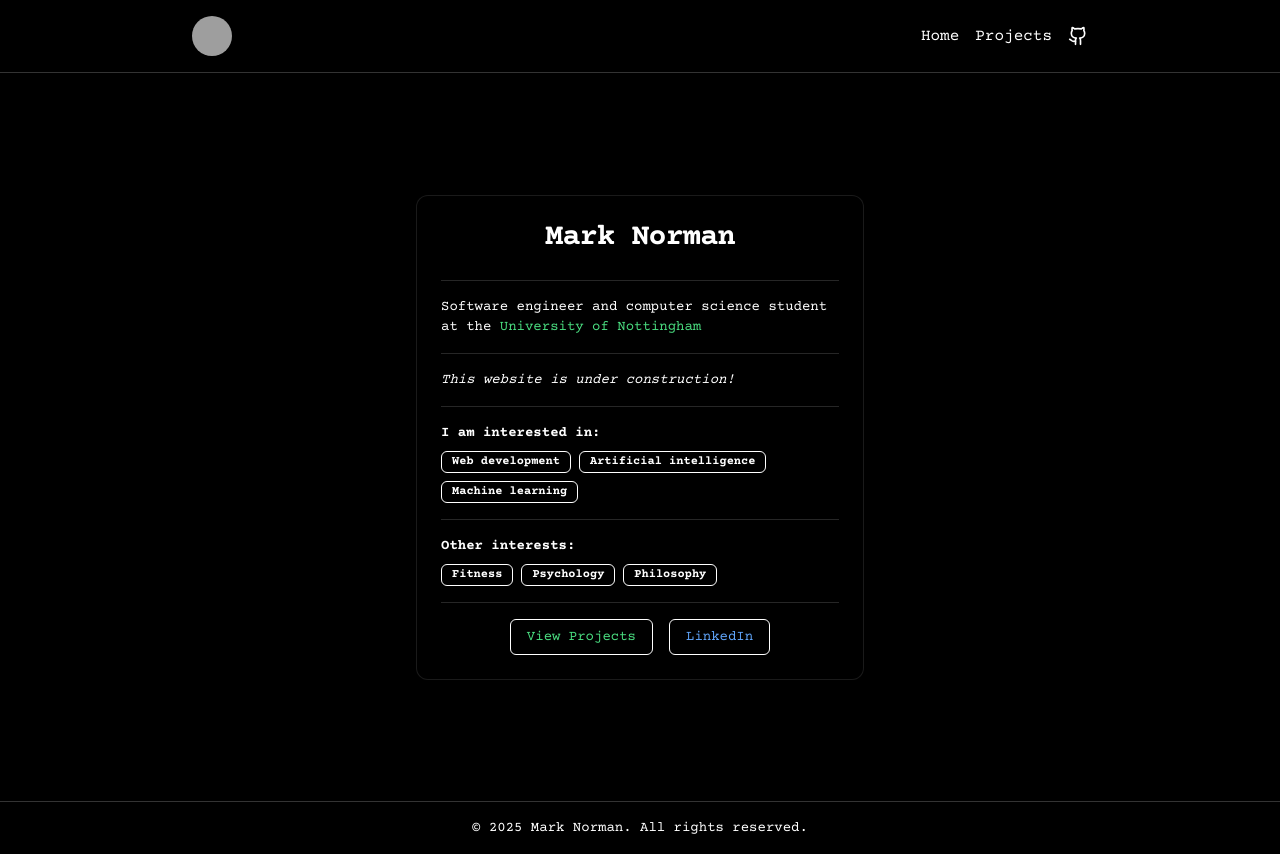
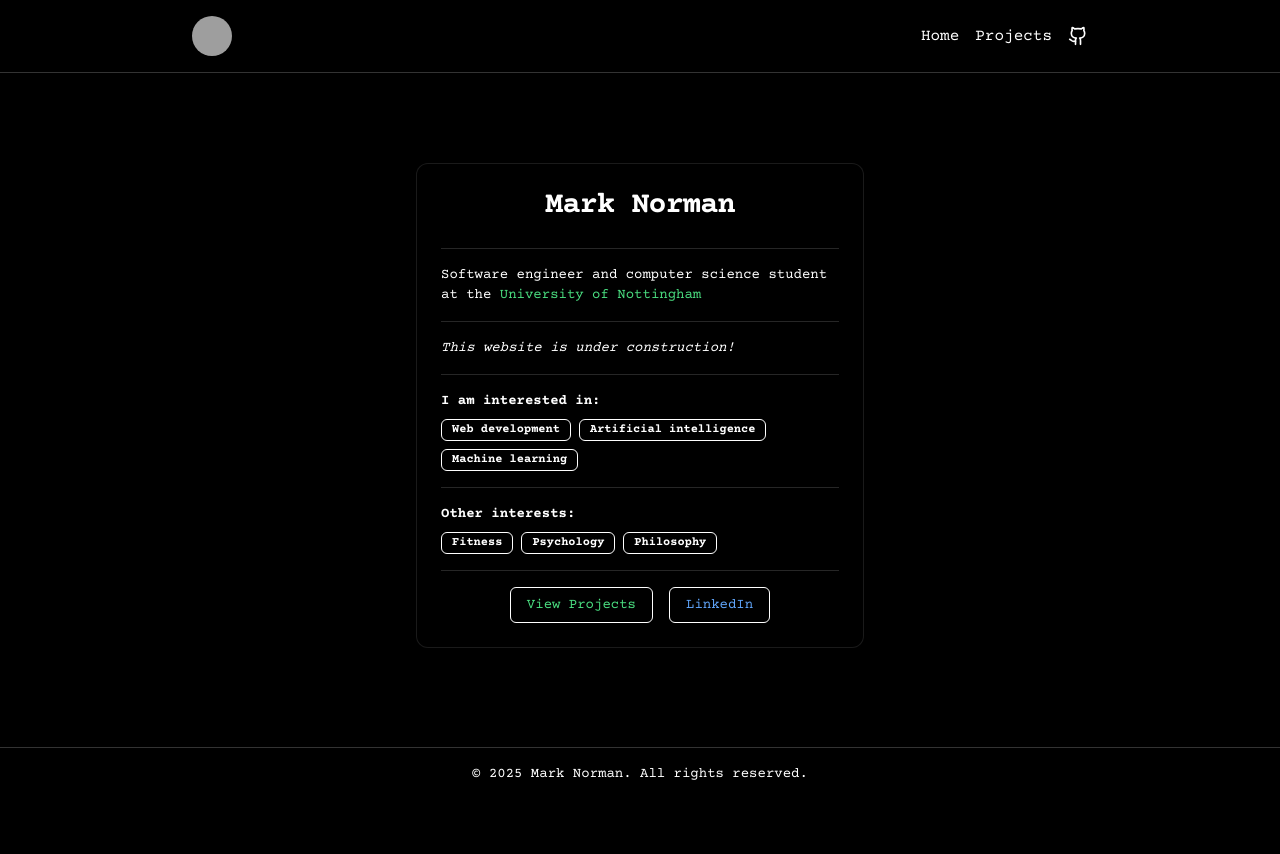
Before and after one commit to markamooti/portfolio, a Next.js app: page / in a window 1280 px wide. After the commit the page ends 800 px from the top, so only its background shows below. Built offline with nearby package versions, Linux system fonts and the light colour scheme; grey boxes are pictures that could not be loaded.

Commit message:
fix: tweak spacing more

```diff
--- a/app/layout.tsx
+++ b/app/layout.tsx
@@ -62,7 +62,7 @@ export default function RootLayout({
           </nav>
         </header>
         {/* <main className="flex-grow">{children}</main> */}
-        <main className="flex-grow py-8 md:py-12 lg:py-16">{children}</main>
+        <main className="flex-grow py-8">{children}</main>
         <footer className="p-4 border-t border-white/20 text-center text-white text-sm">
           © {new Date().getFullYear()} Mark Norman. All rights reserved.
         </footer>
```
